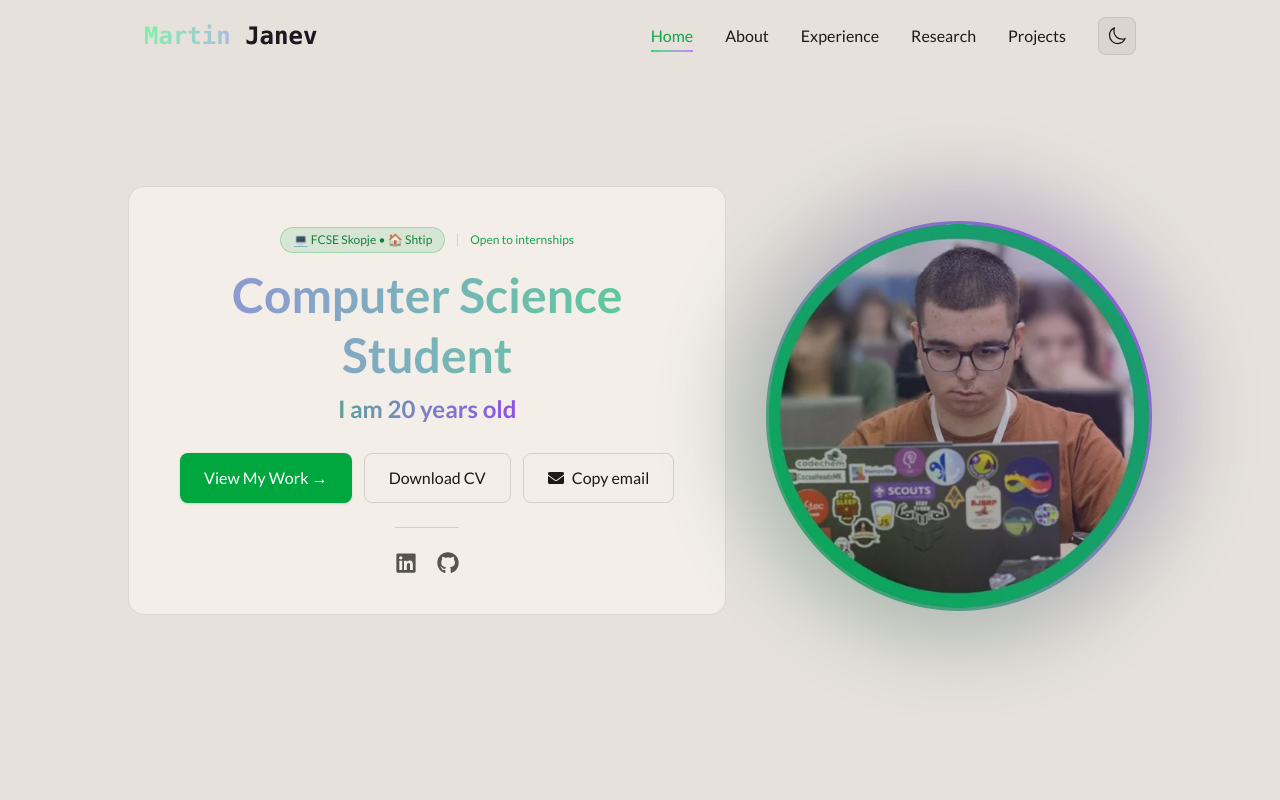
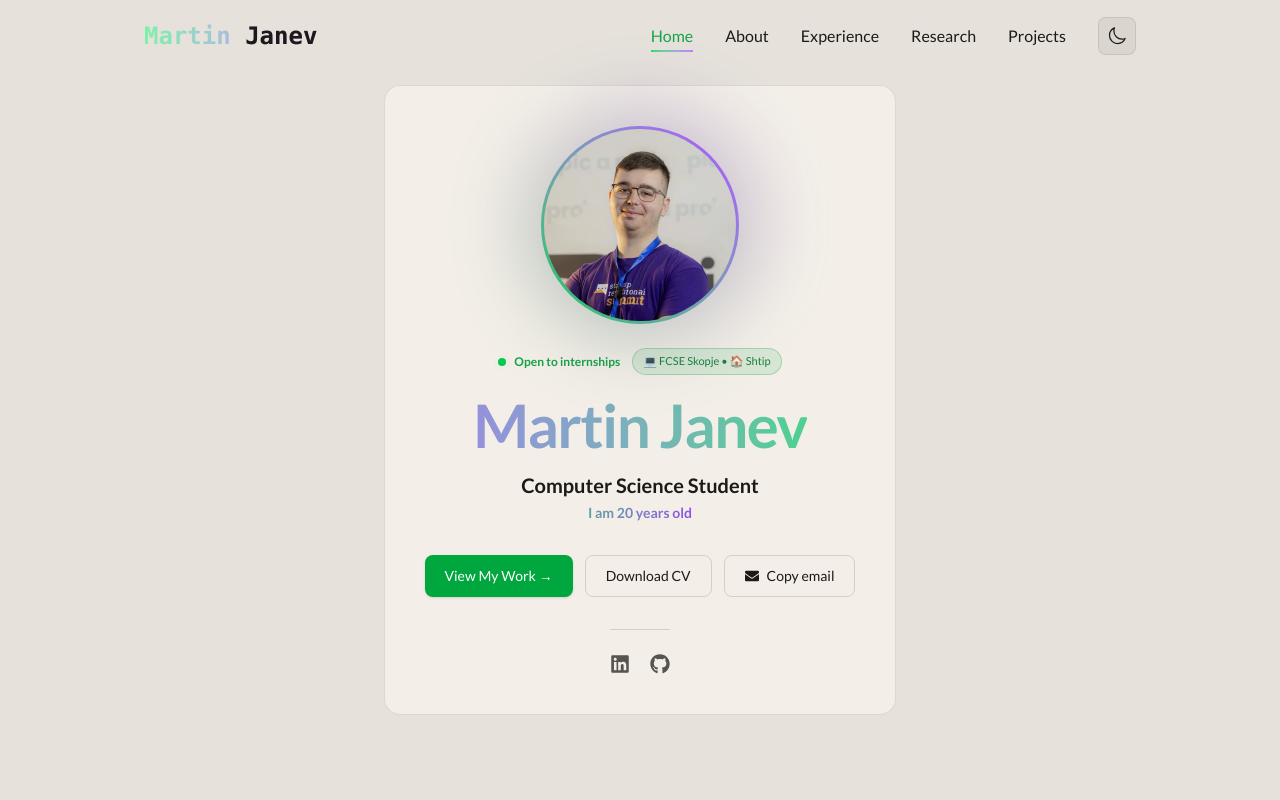
Before and after one commit to MartinJanev/portfolio-page, a React (Vite) app: page / in a window 1280 px wide. Shown: the top 800 px of the page. Built offline with nearby package versions, Linux system fonts and the light colour scheme.

Commit message:
Redesign the hero card around the profile photo
Centre the card, lead with the name, show the avatar inside the card, and use the shared Tag for the location pill. Re-compress the avatar images.

```diff
--- a/src/components/sections/Home.tsx
+++ b/src/components/sections/Home.tsx
@@ -1,6 +1,7 @@
 import React, { useState } from "react";
 import { FaEnvelope, FaCheck } from "react-icons/fa";
 import { RevealOnScroll } from "../RevealOnScroll";
+import Tag from "../ui/Tag";
 import avatarJpg from "../../assets/MartinJanev.jpg";
 import avatarWebp from "../../assets/MartinJanev.webp";
 import {
@@ -34,9 +35,9 @@ export const Home: React.FC = () => {
       className="min-h-screen flex items-center justify-center py-20 px-4"
     >
       <RevealOnScroll>
-        <div className="w-full max-w-5xl mx-auto grid md:grid-cols-5 gap-10 items-center">
-          <div className="md:col-span-3 flex justify-center md:justify-start order-2 md:order-none">
-            <div className="relative w-full max-w-2xl group flex flex-col items-center justify-center">
+        <div className="w-full max-w-2xl mx-auto">
+          <div className="flex justify-center">
+            <div className="relative w-full group flex flex-col items-center justify-center">
               <div
                 className="pointer-events-none absolute -inset-1 rounded-2xl blur opacity-0 group-hover:opacity-80 transition duration-500"
                 style={{
@@ -51,49 +52,66 @@ export const Home: React.FC = () => {
                   border: "1px solid var(--card-border)",
                 }}
               >
-                <div
-                  className="mb-3 flex flex-wrap items-center gap-3 text-xs"
-                  style={{ color: "var(--text-secondary)" }}
-                >
+                <div className="relative mb-6">
+                  <div className="absolute -inset-4 blur-2xl opacity-30 bg-gradient-to-tr from-green-800 to-purple-800 rounded-full" />
+                  <div className="relative p-[3px] rounded-full bg-gradient-to-tr from-green-500 to-purple-500">
+                    <picture>
+                      <source srcSet={avatarWebp} type="image/webp" />
+                      <img
+                        src={avatarJpg}
+                        alt="Martin Janev"
+                        width={192}
+                        height={192}
+                        loading="eager"
+                        fetchPriority="high"
+                        decoding="async"
+                        className="w-40 h-40 md:w-48 md:h-48 rounded-full object-cover"
+                      />
+                    </picture>
+                  </div>
+                </div>
+                <div className="mb-5 flex flex-wrap items-center justify-center gap-3">
                   <span
-                    className="inline-flex items-center gap-2 rounded-full px-3 py-1"
-                    style={{
-                      backgroundColor: "var(--tag-bg)",
-                      border: "1px solid var(--tag-border)",
-                      color: "var(--tag-text)",
-                    }}
+                    className="inline-flex items-center gap-2 text-xs font-semibold"
+                    style={{ color: "var(--accent-green)" }}
                   >
-                    💻 FCSE Skopje • 🏠 Shtip
-                  </span>
-                  <span
-                    className="h-3 w-px"
-                    style={{ backgroundColor: "var(--border-color)" }}
-                  />
-                  <span style={{ color: "var(--accent-green)" }}>
+                    <span aria-hidden="true" className="relative flex h-2 w-2">
+                      <span className="absolute inline-flex h-full w-full rounded-full bg-green-500 opacity-60 animate-ping" />
+                      <span className="relative inline-flex h-2 w-2 rounded-full bg-green-500" />
+                    </span>
                     Open to internships
                   </span>
+                  <Tag size="sm" marker={false}>
+                    💻 FCSE Skopje • 🏠 Shtip
+                  </Tag>
                 </div>
-                <h1 className="text-4xl md:text-5xl font-extrabold leading-tight bg-clip-text text-transparent bg-gradient-to-r from-purple-500 to-green-400 animate-gradient text-center">
+                <h1 className="text-4xl sm:text-5xl md:text-6xl font-extrabold tracking-tight leading-none pb-1 bg-clip-text text-transparent bg-gradient-to-r from-purple-500 to-green-400 animate-gradient text-center">
+                  Martin Janev
+                </h1>
+                <p
+                  className="mt-3 text-lg md:text-xl font-semibold text-center"
+                  style={{ color: "var(--text-primary)" }}
+                >
                   Computer Science Student
-                </h1>
-                <h2
-                  className="mt-2 mb-1 text-xl md:text-2xl font-semibold bg-clip-text text-transparent bg-gradient-to-r from-green-500 to-purple-600 animate-gradient cursor-default transition-transform duration-200 ease-in-out hover:scale-105"
+                </p>
+                <p
+                  className="mt-1 text-sm font-semibold tabular-nums text-center cursor-default bg-clip-text text-transparent bg-gradient-to-r from-green-500 to-purple-600 animate-gradient"
                   onMouseEnter={startUpdatingAge}
                   onMouseLeave={stopUpdatingAge}
                 >
                   {ageText}
-                </h2>
-                <div className="mt-6 flex flex-wrap gap-3 justify-center md:justify-start">
+                </p>
+                <div className="mt-8 flex flex-wrap gap-3 justify-center">
                   <a
                     href="#projects"
-                    className="inline-flex items-center justify-center bg-green-600 hover:bg-green-500 text-white font-medium py-3 px-6 rounded-lg shadow-sm transition"
+                    className="inline-flex items-center justify-center bg-green-600 hover:bg-green-500 text-white text-sm font-medium py-2.5 px-5 rounded-lg shadow-sm transition"
                   >
                     View My Work →
                   </a>
                   <a
                     href={cvUrl}
                     download={cvDownloadName}
-                    className="inline-flex items-center justify-center border py-3 px-6 rounded-lg transition hover:bg-white/5"
+                    className="inline-flex items-center justify-center border text-sm font-medium py-2.5 px-5 rounded-lg transition hover:bg-white/5"
                     style={{
                       borderColor: "var(--border-color)",
                       color: "var(--text-primary)",
@@ -104,7 +122,7 @@ export const Home: React.FC = () => {
                   <button
                     type="button"
                     onClick={handleCopyEmail}
-                    className="inline-flex items-center justify-center gap-2 border py-3 px-6 rounded-lg transition hover:bg-white/5"
+                    className="inline-flex items-center justify-center gap-2 border text-sm font-medium py-2.5 px-5 rounded-lg transition hover:bg-white/5"
                     style={{
                       borderColor: "var(--border-color)",
                       color: "var(--text-primary)",
@@ -125,11 +143,11 @@ export const Home: React.FC = () => {
                   </button>
                 </div>
                 <div
-                  className="mt-6 pt-6 border-t"
+                  className="mt-8 pt-6 border-t"
                   style={{ borderColor: "var(--border-color)" }}
                 >
                   <div
-                    className="flex gap-5 justify-center md:justify-start"
+                    className="flex gap-5 justify-center"
                     style={{ color: "var(--text-secondary)" }}
                   >
                     {contactData.map(({ label, href, icon: Icon }) => (
@@ -143,31 +161,11 @@ export const Home: React.FC = () => {
                         aria-label={label}
                         title={label}
                       >
-                        <Icon size={22} />
+                        <Icon size={20} />
                       </a>
                     ))}
                   </div>
                 </div>
-              </div>
-            </div>
-          </div>
-          <div className="md:col-span-2 flex justify-center md:justify-end order-1 md:order-none">
-            <div className="relative mt-8">
-              <div className="absolute -inset-8 blur-2xl opacity-30 bg-gradient-to-tr from-green-800 to-purple-800 rounded-full" />
-              <div className="p-[3px] rounded-full bg-gradient-to-tr from-green-500 to-purple-500">
-                <picture>
-                  <source srcSet={avatarWebp} type="image/webp" />
-                  <img
-                    src={avatarJpg}
-                    alt="Martin Janev"
-                    width={384}
-                    height={384}
-                    loading="eager"
-                    fetchPriority="high"
-                    decoding="async"
-                    className="w-56 h-56 md:w-72 md:h-72 lg:w-96 lg:h-96 rounded-full object-cover"
-                  />
-                </picture>
               </div>
             </div>
           </div>
```
Also changed, not shown: src/assets/MartinJanev.jpg, src/assets/MartinJanev.webp.
